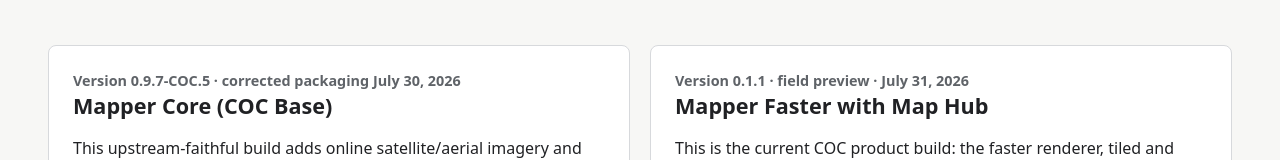
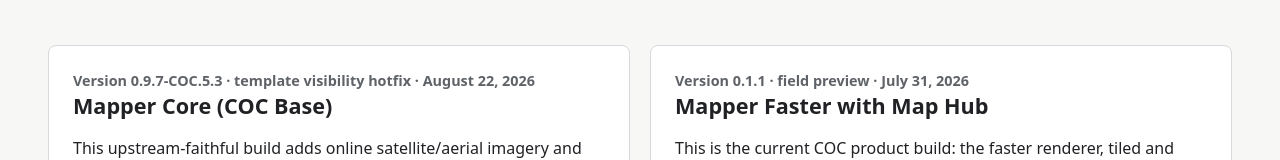
Before and after one commit to EthanOConnor/mapper-coc, a plain HTML site: page docs/index.html in a window 1280 px wide. Shown: the part 158-318 px from the top of the page. Drawn offline with Linux system fonts and the light colour scheme.

Commit message:
Show COC5.3 hotfix on download page

```diff
--- a/docs/index.html
+++ b/docs/index.html
@@ -46,7 +46,7 @@
     </section>
 
     <section class="product product-core" aria-labelledby="base-download">
-      <p class="version">Version 0.9.7-COC.5 · corrected packaging July 30, 2026</p>
+      <p class="version">Version 0.9.7-COC.5.3 · template visibility hotfix · August 22, 2026</p>
       <h2 id="base-download">Mapper Core (COC Base)</h2>
       <p>This upstream-faithful build adds online satellite/aerial imagery and importable imagery catalogs. It does not include Map Hub.</p>
       <ul class="downloads">
```
